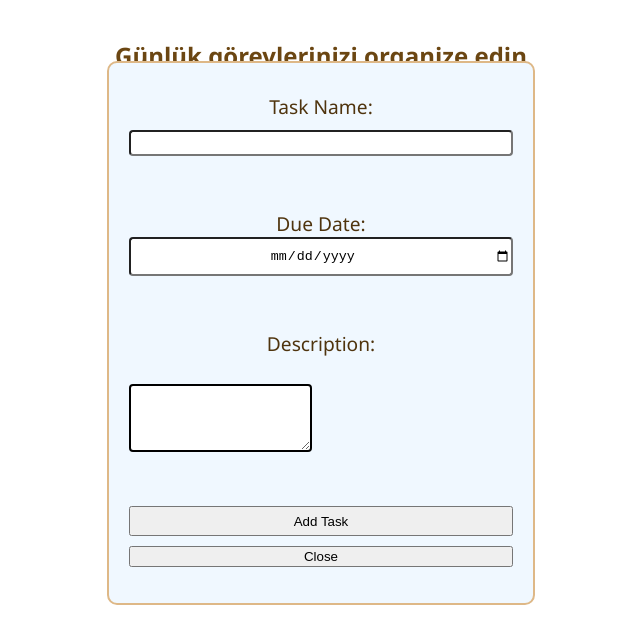
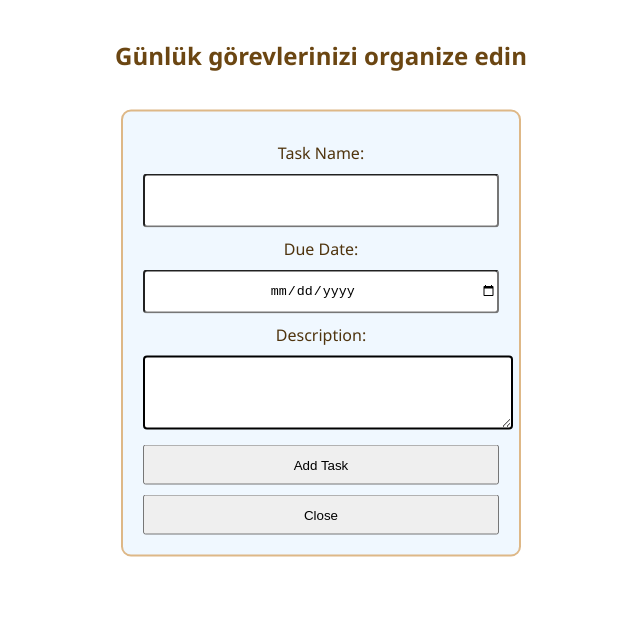
Before and after one commit to kursatkilic66/HaveToDo, a plain HTML site: page welcome.html in a window 1280 px wide. Both pictures are taken after a click on the element "Yeni Görev Ekle". Shown: the part 67-710 px from the top of the page, without its empty margins (319-959 px from the left). Drawn offline with Linux system fonts and the light colour scheme; no server answers.

Commit message:
form tele uygun hale geldi

```diff
--- a/js/welcome.js
+++ b/js/welcome.js
@@ -1,5 +1,4 @@
 const BASE_URL = "https://havetodoonline-production.up.railway.app";
-
 
 const handleAdd = () => {
   // Eğer form zaten varsa yeni form açma
@@ -7,6 +6,39 @@ const handleAdd = () => {
 
   const taskForm = document.createElement("div");
   taskForm.id = "taskFormOverlay"; // formu tekil olarak tanımlıyoruz
+  // taskForm.innerHTML = `
+  //   <form id="taskForm" style="
+  //       position: fixed;
+  //       top: 50%;
+  //       left: 50%;
+  //       transform: translate(-50%, -50%);
+  //       display: flex;
+  //       flex-direction: column;
+  //       border: burlywood solid 2px;
+  //       border-radius: 10px;
+  //       padding: 20px;
+  //       width: 30%;
+  //       height: 500px;
+  //       background-color: aliceblue;
+  //       font-family: 'Segoe UI', Tahoma, Geneva, Verdana, sans-serif;
+  //       font-size: larger;
+  //       z-index: 1000;
+  //     ">
+  //       <label for="title" style="padding: 10px;">Task Name:</label>
+  //       <input type="text" id="taskName" name="title" style="height:20px; border-radius: 4px;" required><br><br>
+
+  //       <label for="due_date">Due Date:</label>
+  //       <input type="date" id="dueDate" name="due_date" required style="height: 35px;border-radius: 4px;text-align: center;"><br><br>
+
+  //       <label for="description">Description:</label><br>
+  //       <textarea id="description" name="description" rows="4" required style="max-width: fit-content;border: solid 2px;border-radius: 4px;width: 100%"></textarea><br><br>
+
+  //       <button type="submit" id="addTaskButton" style="height: 30px;cursor: pointer;">
+  //         Add Task
+  //       </button>
+  //       <button type="button" id="closeFormBtn" style="margin-top:10px;">Close</button>
+  //   </form>
+  // `;
   taskForm.innerHTML = `
     <form id="taskForm" style="
   position: fixed;
@@ -18,26 +50,31 @@ const handleAdd = () => {
   border: burlywood solid 2px;
   border-radius: 10px;
   padding: 20px;
-        width: 30%;
-        height: 500px;
+  width: 90%;          /* 📱 Telefonda ekranın %90'ı */
+  max-width: 400px;    /* 💻 PC’de çok geniş olmasın */
+  height: auto;        /* 📱 İçeriğe göre yükseklik */
   background-color: aliceblue;
   font-family: 'Segoe UI', Tahoma, Geneva, Verdana, sans-serif;
-        font-size: larger;
+  font-size: 1rem;     /* Daha esnek font */
   z-index: 1000;
+  box-sizing: border-box; /* taşmayı önle */
 ">
-        <label for="title" style="padding: 10px;">Task Name:</label>
-        <input type="text" id="taskName" name="title" style="height:20px; border-radius: 4px;" required><br><br>
+  <label for="title" style="padding: 10px 0;">Task Name:</label>
+  <input type="text" id="taskName" name="title" style="height:40px; border-radius: 4px; padding:5px;" required>
 
-        <label for="due_date">Due Date:</label>
-        <input type="date" id="dueDate" name="due_date" required style="height: 35px;border-radius: 4px;text-align: center;"><br><br>
+  <label for="due_date" style="padding: 10px 0;">Due Date:</label>
+  <input type="date" id="dueDate" name="due_date" required style="height: 40px; border-radius: 4px; text-align: center;">
 
-        <label for="description">Description:</label><br>
-        <textarea id="description" name="description" rows="4" required style="max-width: fit-content;border: solid 2px;border-radius: 4px;width: 100%"></textarea><br><br>
+  <label for="description" style="padding: 10px 0;">Description:</label>
+  <textarea id="description" name="description" rows="4" required
+    style="border: solid 2px; border-radius: 4px; width: 100%; padding:5px;"></textarea>
 
-        <button type="submit" id="addTaskButton" style="height: 30px;cursor: pointer;">
+  <button type="submit" id="addTaskButton" style="margin-top:15px; height: 40px; cursor: pointer;">
     Add Task
   </button>
-        <button type="button" id="closeFormBtn" style="margin-top:10px;">Close</button>
+  <button type="button" id="closeFormBtn" style="margin-top:10px; height: 40px;">
+    Close
+  </button>
 </form>
   `;
 
@@ -67,9 +104,7 @@ const handleSubmit = async (event) => {
   // }
 
   try {
-    const response = await fetch(
-      `${BASE_URL}/rest/api/task/saveTask`,
-      {
+    const response = await fetch(`${BASE_URL}/rest/api/task/saveTask`, {
       method: "POST",
       headers: {
         "Content-Type": "application/json",
@@ -82,8 +117,7 @@ const handleSubmit = async (event) => {
           ),
       },
       body: JSON.stringify(data),
-      }
-    );
+    });
     console.log("Save task response status:", response.status);
 
     if (response.ok) {
@@ -106,15 +140,12 @@ const loadData = async () => {
   email = sessionStorage.getItem("email");
   pw = sessionStorage.getItem("password");
   try {
-    const response = await fetch(
-      `${BASE_URL}/rest/api/task/myTasks`,
-      {
+    const response = await fetch(`${BASE_URL}/rest/api/task/myTasks`, {
       method: "GET",
       headers: {
         Authorization: "Basic " + btoa(`${email}:${pw}`), // email ve password event'ten alınır
       },
-      }
-    );
+    });
     if (!response.ok)
       throw new Error(`Unauthorized or fetch failed: ${email} ${pw}`);
 
@@ -177,18 +208,14 @@ const loadData = async () => {
 const deleteTask = async (taskId) => {
   let email = sessionStorage.getItem("email");
   let pw = sessionStorage.getItem("password");
-  console.log("Deleting task with ID:", taskId,email,pw);
+  console.log("Deleting task with ID:", taskId, email, pw);
   try {
-    const response = await fetch(
-      `${BASE_URL}/rest/api/task/delete/${taskId}`,
-      {
+    const response = await fetch(`${BASE_URL}/rest/api/task/delete/${taskId}`, {
       method: "DELETE",
       headers: {
-          Authorization: "Basic " + btoa(`${email}:${pw}`)
-        }
-      }
-
-    );
+        Authorization: "Basic " + btoa(`${email}:${pw}`),
+      },
+    });
     if (response.ok) {
       alert("Task deleted successfully!");
       loadData(); // Görev silindikten sonra listeyi güncelle
```
Also changed, not shown: taskAddForm.html (+5 -4 lines). Lines whose indentation alone changed are shown as unchanged.
